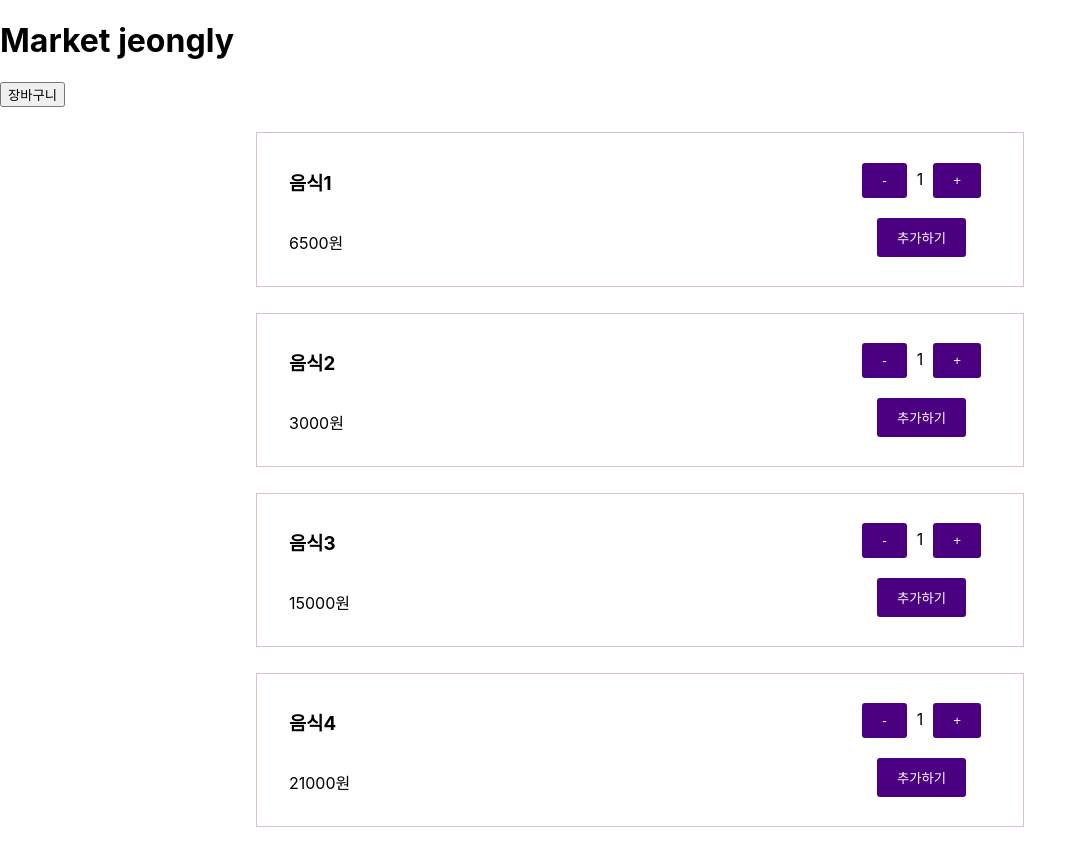
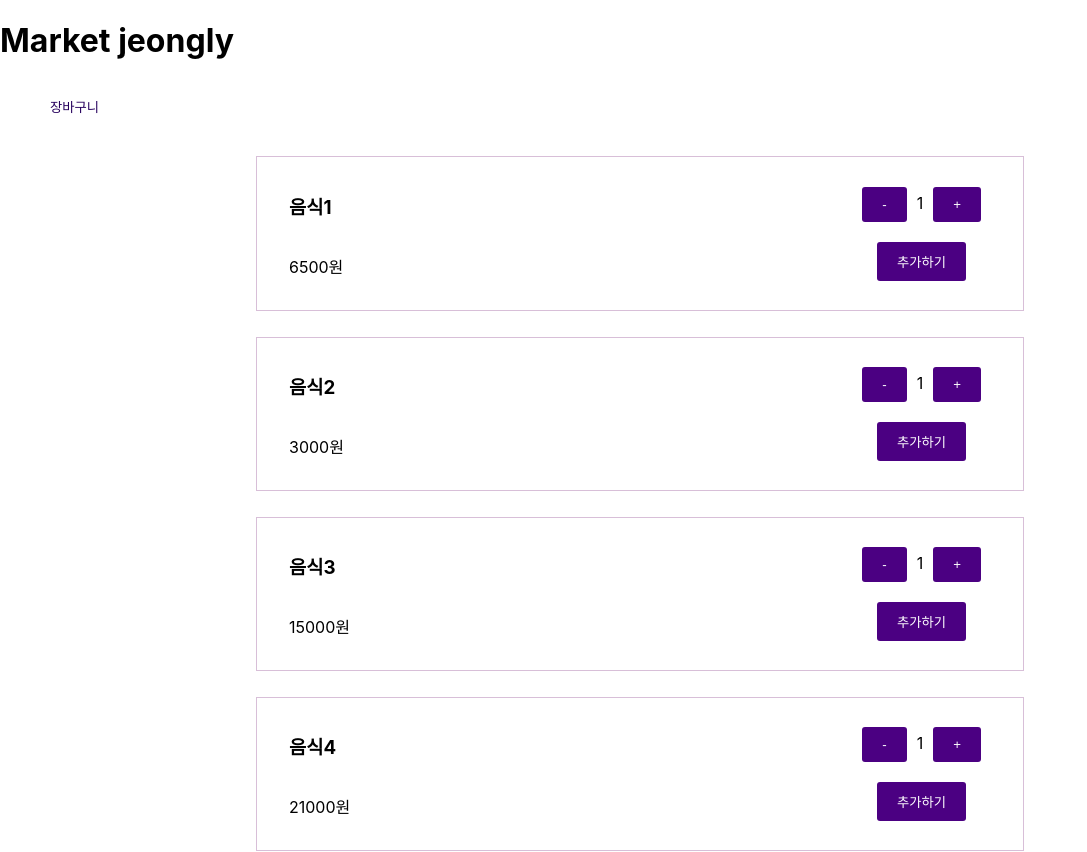
Before and after one commit to justkeepgoin/EazyEatsWeb, a React (Create React App) app: page / in a window 1280 px wide. Shown: the top 852 px of the page, without its empty margins (0-1087 px from the left). Built offline with nearby package versions, Linux system fonts and the light colour scheme.

Commit message:
feat. 장바구니 버튼 css 스타일링
- styled-components를 적용한 css 스타일링

```diff
--- a/src/CartButton.jsx
+++ b/src/CartButton.jsx
@@ -1,11 +1,25 @@
 import React from 'react';
+import styled from 'styled-components';
 
 const CartButton = ({ openCartModal }) => {
   return (
-    <button className="cart-button" onClick={openCartModal}>
+    <StyledCartButton className="cart-button" onClick={openCartModal}>
       장바구니
-    </button>
+    </StyledCartButton>
   );
 };
 
+const StyledCartButton = styled.button`
+  background-color: #fff;
+  color: #27005D;
+  padding: 15px 50px;
+  border: none;
+  border-radius: 15px;
+  cursor: pointer;
+
+  &:hover {
+    background-color: #E6E6FA;
+  }
+`;
+
 export default CartButton;
```
